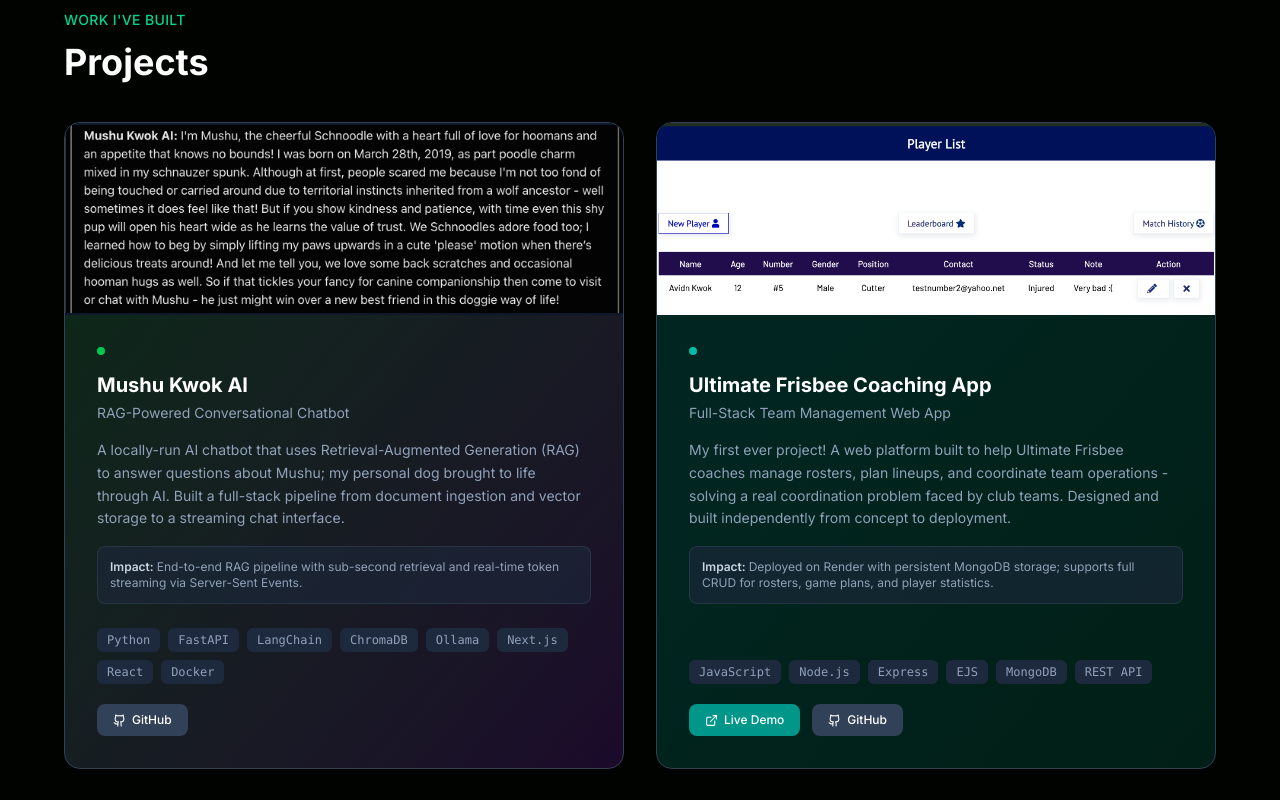
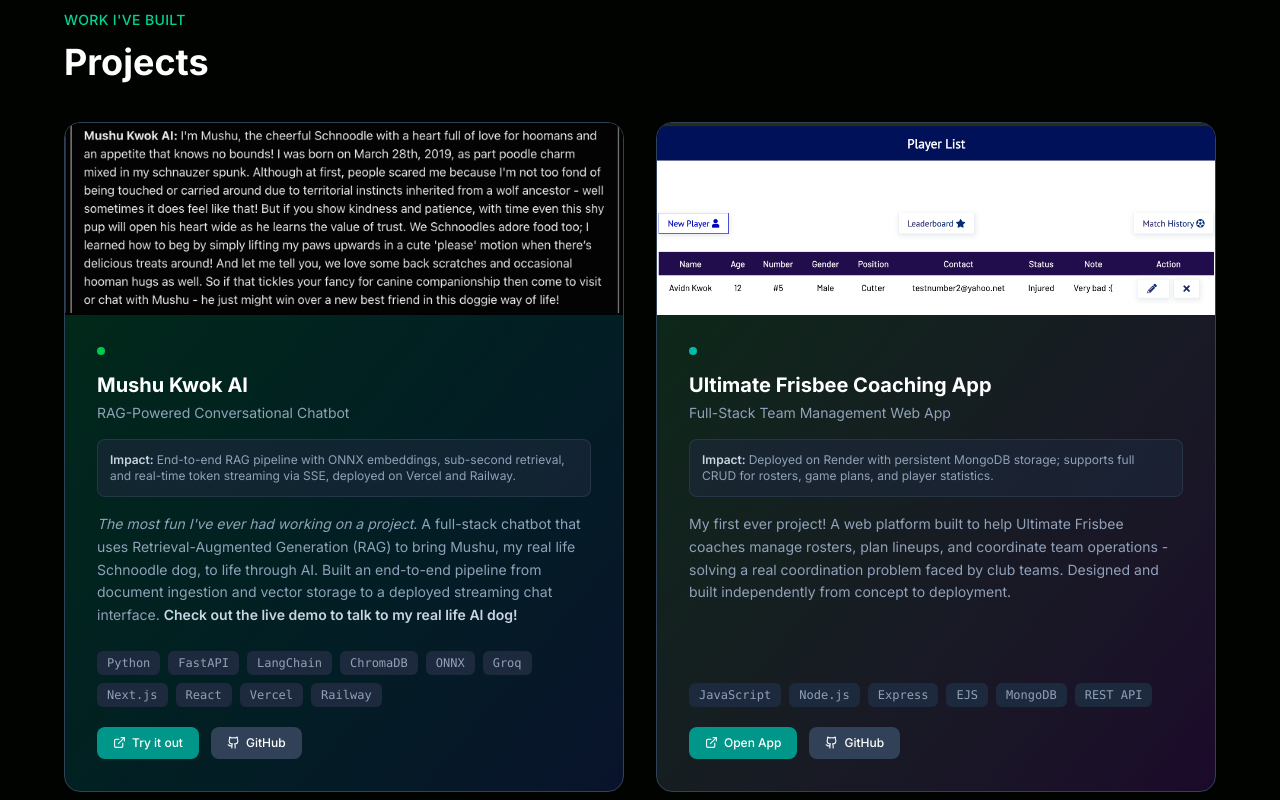
Before and after one commit to avi-kwok/avikwok.dev, a React (Vite) app: page / in a window 1280 px wide. Shown: the part 1740-2540 px from the top of the page. Built offline with nearby package versions, Linux system fonts and the light colour scheme.

Commit message:
update: projects descriptions, labels, gradients, and skills list

```diff
--- a/src/components/Projects.jsx
+++ b/src/components/Projects.jsx
@@ -3,18 +3,22 @@
 const projects = [
   {
     title: 'Mushu Kwok AI',
+    headline: "The most fun I've ever had working on a project",
     subtitle: 'RAG-Powered Conversational Chatbot',
     preview: '/mushu-preview.png',
     previewBg: 'from-slate-800 to-slate-700',
+    previewColor: '#010301',
     previewLabel: 'Mushu Kwok AI',
     description:
-      'A locally-run AI chatbot that uses Retrieval-Augmented Generation (RAG) to answer questions about Mushu; my personal dog brought to life through AI. Built a full-stack pipeline from document ingestion and vector storage to a streaming chat interface.',
+      'A full-stack chatbot that uses Retrieval-Augmented Generation (RAG) to bring Mushu, my real life Schnoodle dog, to life through AI. Built an end-to-end pipeline from document ingestion and vector storage to a deployed streaming chat interface.',
+    cta: 'Check out the live demo to talk to my real life AI dog!',
     impact:
-      'End-to-end RAG pipeline with sub-second retrieval and real-time token streaming via Server-Sent Events.',
-    tags: ['Python', 'FastAPI', 'LangChain', 'ChromaDB', 'Ollama', 'Next.js', 'React', 'Docker'],
-    live: null,
+      'End-to-end RAG pipeline with ONNX embeddings, sub-second retrieval, and real-time token streaming via SSE, deployed on Vercel and Railway.',
+    tags: ['Python', 'FastAPI', 'LangChain', 'ChromaDB', 'ONNX', 'Groq', 'Next.js', 'React', 'Vercel', 'Railway'],
+    live: 'https://mushukwokai.vercel.app',
+    liveLabel: 'Try it out',
     github: 'https://github.com/avi-kwok/mushu-AI',
-    gradient: 'from-green-500/10 to-purple-500/10 dark:from-green-800/40 dark:to-purple-900/30',
+    gradient: 'from-green-500/10 to-blue-500/10 dark:from-green-800/40 dark:to-blue-900/30',
     dot: 'bg-green-500',
   },
   {
@@ -29,8 +33,9 @@
       'Deployed on Render with persistent MongoDB storage; supports full CRUD for rosters, game plans, and player statistics.',
     tags: ['JavaScript', 'Node.js', 'Express', 'EJS', 'MongoDB', 'REST API'],
     live: 'https://ultideploy.onrender.com',
+    liveLabel: 'Open App',
     github: 'https://github.com/avi-kwok',
-    gradient: 'from-teal-500/10 to-emerald-500/10 dark:from-teal-800/40 dark:to-emerald-800/30',
+    gradient: 'from-green-500/10 to-purple-500/10 dark:from-green-800/40 dark:to-purple-900/30',
     dot: 'bg-teal-500',
   },
 ]
@@ -49,7 +54,7 @@
               className={`rounded-2xl bg-gradient-to-br ${p.gradient} border border-slate-200 dark:border-slate-700 flex flex-col hover:border-emerald-300 dark:hover:border-emerald-700 transition-colors overflow-hidden`}
             >
               {/* Preview image */}
-              <div className="w-full h-48 overflow-hidden bg-slate-900">
+              <div className="w-full h-48 overflow-hidden bg-slate-900" style={p.previewColor ? { backgroundColor: p.previewColor } : {}}>
                 {p.preview
                   ? <img src={p.preview} alt={p.title} className="w-full h-full object-contain" />
                   : <div className={`w-full h-full bg-gradient-to-br ${p.previewBg} flex items-center justify-center`}>
@@ -63,13 +68,16 @@
                 <div className={`w-2 h-2 rounded-full ${p.dot} mb-4`} />
                 <h3 className="text-xl font-bold text-slate-900 dark:text-white mb-1">{p.title}</h3>
                 <p className="text-sm text-slate-500 dark:text-slate-400 mb-4">{p.subtitle}</p>
-                <p className="text-sm text-slate-600 dark:text-slate-400 leading-relaxed mb-4">{p.description}</p>
-                <div className="p-3 rounded-lg bg-white/60 dark:bg-slate-800/60 border border-slate-200/60 dark:border-slate-700/60">
+                <div className="p-3 rounded-lg bg-white/60 dark:bg-slate-800/60 border border-slate-200/60 dark:border-slate-700/60 mb-4">
                   <p className="text-xs text-slate-500 dark:text-slate-400">
                     <span className="font-semibold text-slate-700 dark:text-slate-300">Impact: </span>
                     {p.impact}
                   </p>
                 </div>
+                <p className="text-sm text-slate-600 dark:text-slate-400 leading-relaxed">
+                  {p.headline && <><em>{p.headline}</em>. </>}{p.description}
+                  {p.cta && <> <strong className="font-semibold text-slate-700 dark:text-slate-300">{p.cta}</strong></>}
+                </p>
               </div>
 
               <div>
@@ -92,7 +100,7 @@
                       rel="noreferrer"
                       className="inline-flex items-center gap-1.5 px-4 py-2 bg-teal-600 hover:bg-teal-700 text-white text-xs font-medium rounded-lg transition-colors"
                     >
-                      <ExternalLink size={13} /> Live Demo
+                      <ExternalLink size={13} /> {p.liveLabel ?? 'Live Demo'}
                     </a>
                   )}
                   {p.github && (
--- a/src/components/Skills.jsx
+++ b/src/components/Skills.jsx
@@ -5,7 +5,7 @@
   },
   {
     label: 'Frameworks & Tools',
-    skills: ['React', 'Node.js', 'FastAPI', 'LangChain', 'Next.js', 'Docker', 'MongoDB', 'ChromaDB', 'Git', 'Google Workspace', 'Microsoft 365'],
+    skills: ['React', 'Next.js', 'Node.js', 'Express', 'FastAPI', 'LangChain', 'MongoDB', 'ChromaDB', 'Git', 'Docker', 'Vercel', 'Railway', 'Google Workspace', 'Microsoft 365'],
   },
   {
     label: 'Business & Professional',
```
